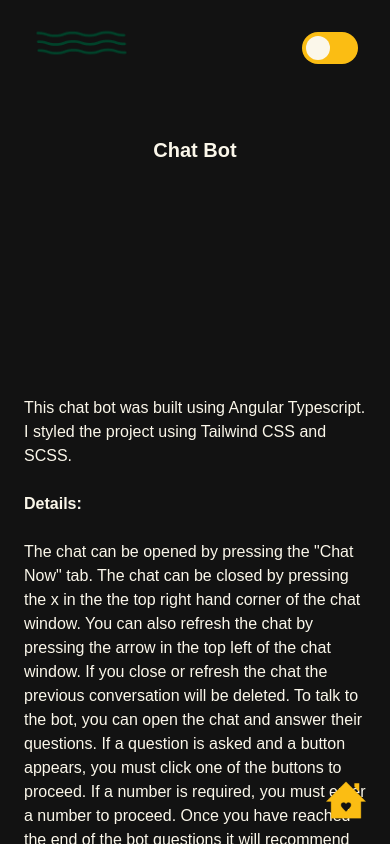
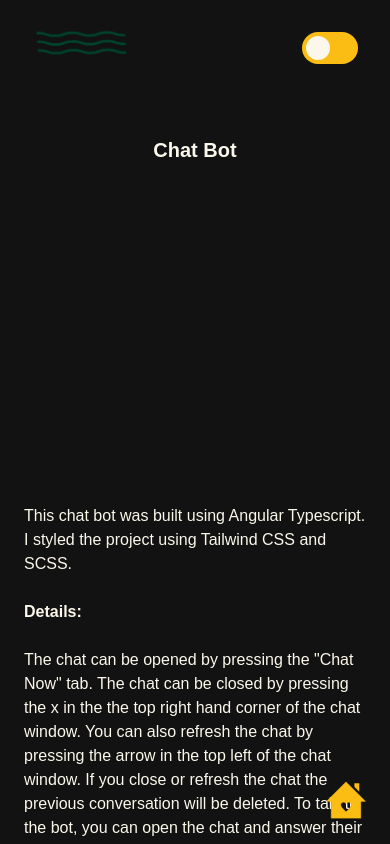
Before and after one commit to hannah-lynn/new-portfolio, a React (Create React App) app: page /new-portfolio/chat-bot in a window 390 px wide. Shown: the top 844 px of the page. Built offline with nearby package versions, Linux system fonts and the light colour scheme.

Commit message:
fix videoplayer on iOS

```diff
--- a/src/components/pages/chat-bot/chat-bot.css
+++ b/src/components/pages/chat-bot/chat-bot.css
@@ -29,6 +29,30 @@
     height: 100%;
 }
 
+@media only screen and (max-width: 768px) {
+
+    .video-container {
+        position: relative;
+        height: 300px;
+        width: 100%;
+    }
+
+    iframe {
+        display: block;
+        position: absolute;
+        top: 0;
+        bottom: 0;
+        left: 0;
+        right: 0;
+        width: 100px;
+        min-width: 100%;
+        height: 100px;
+        min-height: 100%;
+    }
+}
+
+
+
 .home {
     height: 40px;
 }
```
Also changed, not shown: 1 other file (tests, documents, lock files or other folders).
